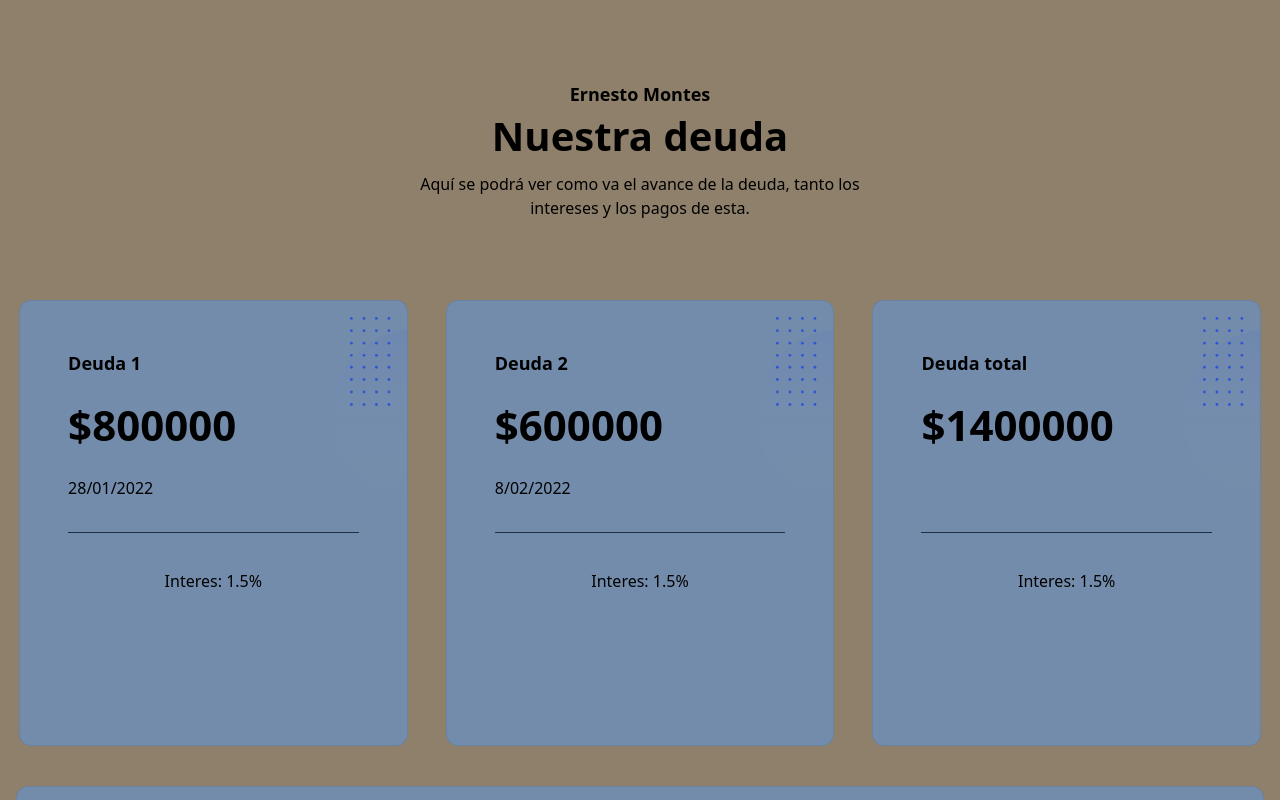
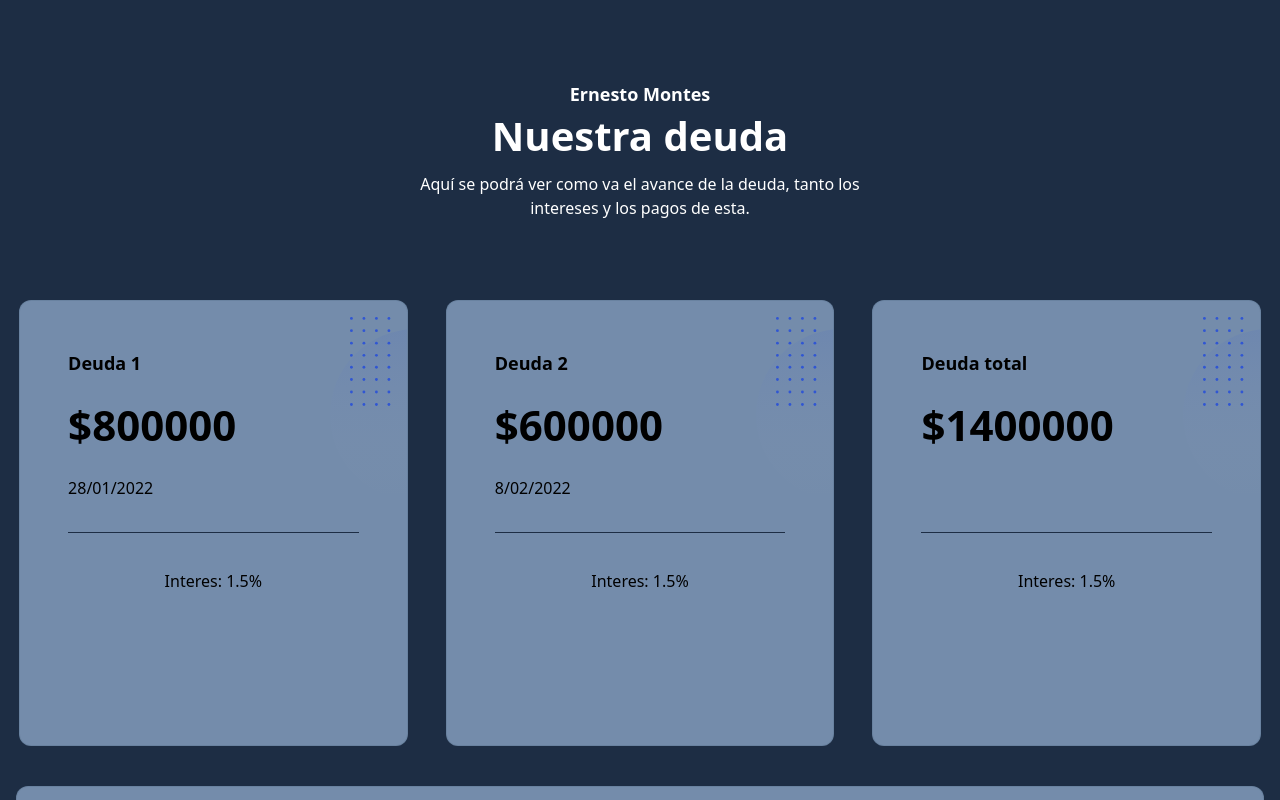
Before and after one commit to Marclap/deuda-ernesto, a Next.js app: page / in a window 1280 px wide. Built offline with nearby package versions, Linux system fonts and the light colour scheme.

Commit message:
Cambio de color

```diff
--- a/src/pages/index.js
+++ b/src/pages/index.js
@@ -12,12 +12,12 @@ export default function Home() {
             <Head>
                 <title>Deuda: Ernesto Montes</title>
             </Head>
-            <section className="bg-fondo pt-20 pb-12 relative z-20 overflow-hidden h-screen">
+            <section className="relative z-20 h-screen pt-20 pb-12 overflow-hidden bg-colorLinea">
                 <div className="container mx-auto">
-                    <div className="flex flex-wrap -mx-4">
+                    <div className="flex flex-wrap -mx-4 text-white">
                         <div className="w-full px-4">
                             <div className="text-center mx-auto mb-[60px] lg:mb-20 max-w-[510px]">
-                                <span className="font-semibold text-lg text-primary mb-2 block">
+                                <span className="block mb-2 text-lg font-semibold text-primary">
                                     Ernesto Montes
                                 </span>
                                 <h2 className="font-bold text-3xl sm:text-4xl md:text-[40px] text-dark mb-4">
```
